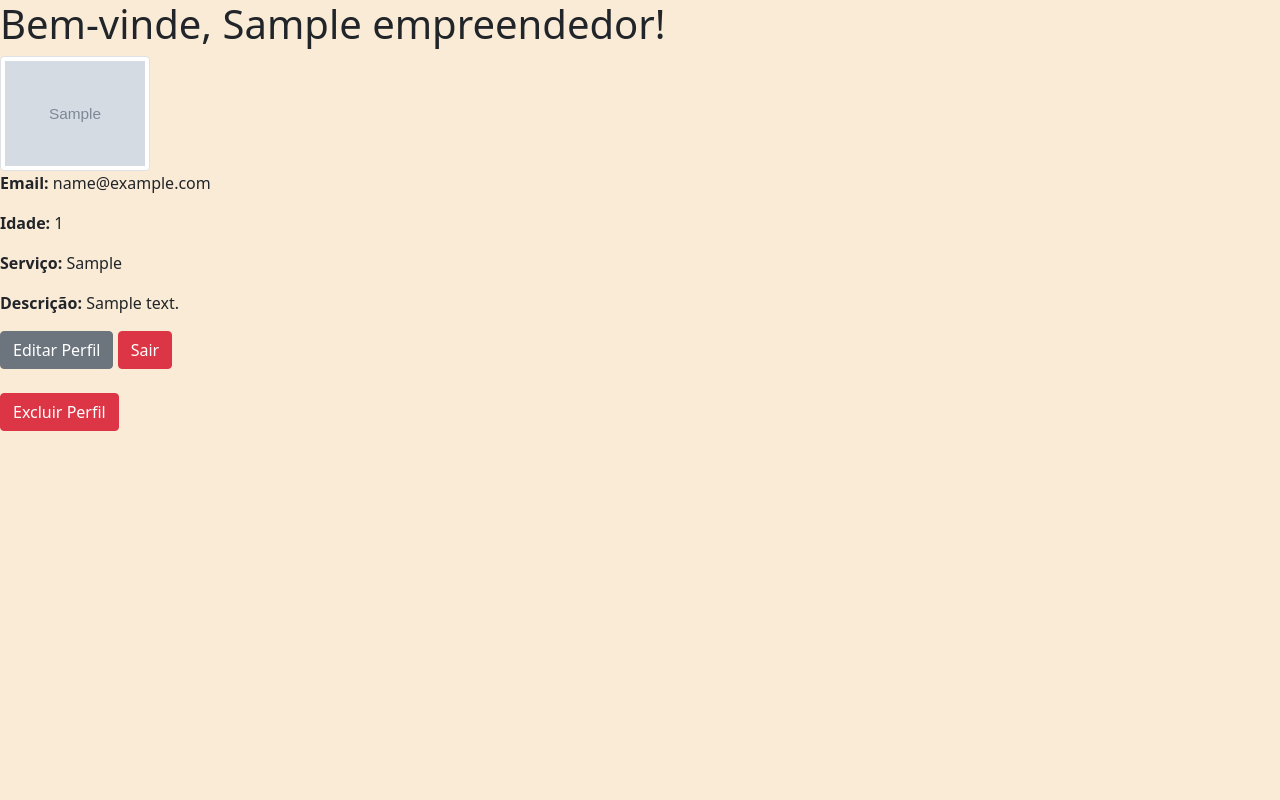
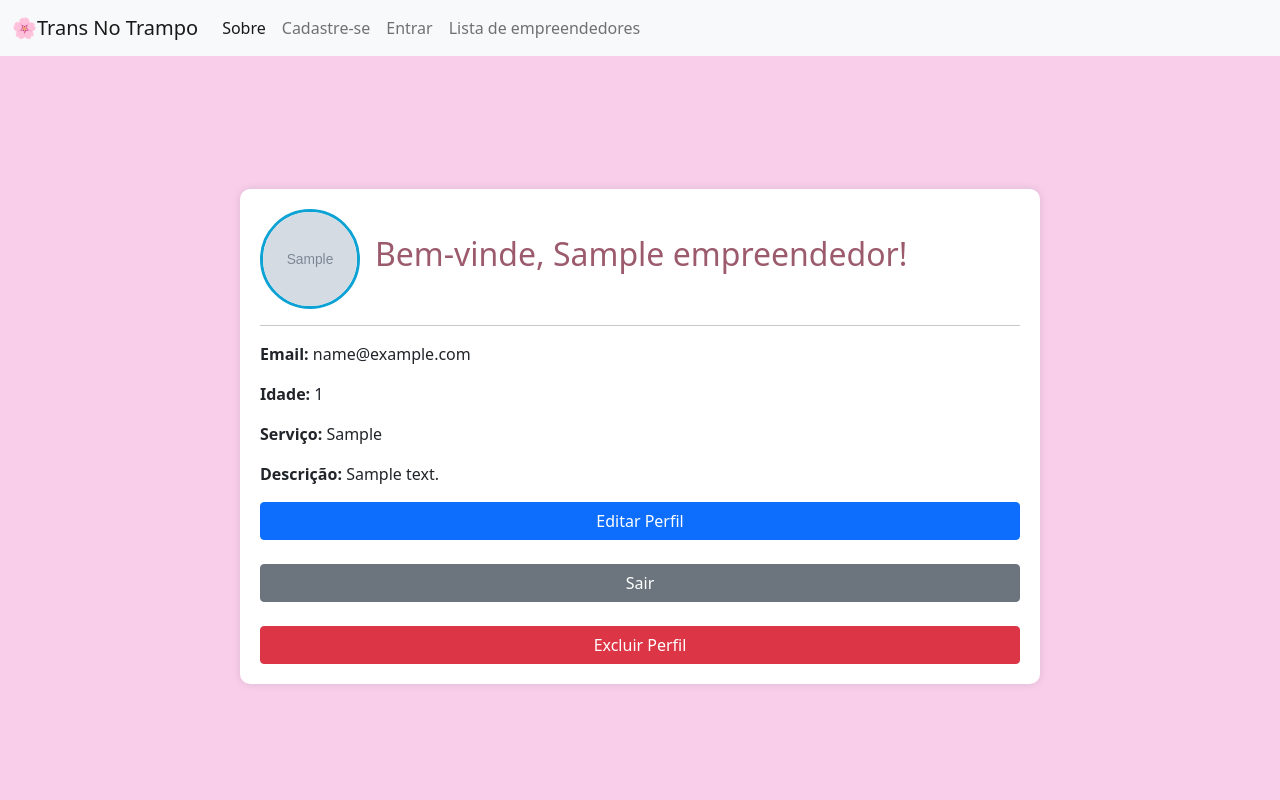
Before and after one commit to Joaquim-Renato/transNoTrampo, a Django app: page /perfil/1/ in a window 1280 px wide. Run offline with Django 3.2, Linux system fonts and the light colour scheme; tables that the repository leaves empty hold one stand-in row (values such as "Sample post"); grey boxes marked "Sample" are stand-in pictures.

Commit message:
perfil de usuario ok

```diff
--- a/empreendedores/templates/perfil.html
+++ b/empreendedores/templates/perfil.html
@@ -4,43 +4,93 @@
     <meta charset="UTF-8">
     <meta name="viewport" content="width=device-width, initial-scale=1.0">
     <title>Perfil do Empreendedor</title>
-    <link
-    href="https://cdn.jsdelivr.net/npm/bootstrap@5.0.2/dist/css/bootstrap.min.css"
-    rel="stylesheet"
-    integrity="sha384-EVSTQN3/azprG1Anm3QDgpJLIm9Nao0Yz1ztcQTwFspd3yD65VohhpuuCOmLASjC"
-    crossorigin="anonymous"
-/>
-<script
-    src="https://cdn.jsdelivr.net/npm/bootstrap@5.0.2/dist/js/bootstrap.bundle.min.js"
-    integrity="sha384-MrcW6ZMFYlzcLA8Nl+NtUVF0sA7MsXsP1UyJoMp4YLEuNSfAP+JcXn/tWtIaxVXM"
-    crossorigin="anonymous"
-></script>
+    {% load static %}
+    <link rel="stylesheet" href="{% static 'styles.css' %}">
+    <link href="https://cdn.jsdelivr.net/npm/bootstrap@5.0.2/dist/css/bootstrap.min.css" rel="stylesheet">
+    <script src="https://cdn.jsdelivr.net/npm/bootstrap@5.0.2/dist/js/bootstrap.bundle.min.js"></script>
 
 </head>
-<body style="background-color: antiquewhite;"  >
-
-    <h1 > Bem-vinde, {{ empreendedor.nome }}!</h1>
-
-     <!-- Exibir a foto do empreendedor -->
+<body>
+        <!-- Navbar -->
+        <nav class="navbar navbar-expand-lg navbar-light bg-light fixed-top">
+            <div class="container-fluid">
+                <a class="navbar-brand" href="/">🌸Trans No Trampo</a>
+                <button class="navbar-toggler" type="button" data-bs-toggle="collapse" data-bs-target="#navbarNav" aria-controls="navbarNav" aria-expanded="false" aria-label="Toggle navigation">
+                    <span class="navbar-toggler-icon"></span>
+                </button>
+                <div class="collapse navbar-collapse" id="navbarNav">
+                    <ul class="navbar-nav">
+                        <li class="nav-item">
+                            <a class="nav-link active" href="{% url 'sobre' %}">Sobre</a>
+                        </li>
+                        <li class="nav-item">
+                            <a class="nav-link" href="{% url 'cadastrar_empreendedor' %}">Cadastre-se</a>
+                        </li>
+                        <li class="nav-item">
+                            <a class="nav-link" href="{% url 'login' %}">Entrar</a>
+                        </li>
+                        <li class="nav-item">
+                            <a class="nav-link" href="{% url 'lista_empreendedores' %}">Lista de empreendedores</a>
+                        </li>
+                    </ul>
+                </div>
+            </div>
+        </nav>
+        <br><br><br>
+    <div class="container">
+        <div class="profile-container">
+            <div class="profile-header">
                 {% if empreendedor.foto_perfil %}
-        <img src="{{ empreendedor.foto_perfil.url }}" alt="Foto de {{ empreendedor.nome }}" class="img-thumbnail" width="150">
+                    <img src="{{ empreendedor.foto_perfil.url }}" alt="Foto de {{ empreendedor.nome }}">
                 {% else %}
-        <p>Sem foto de perfil</p>
+                    <img src="https://via.placeholder.com/100" alt="Sem foto de perfil">
                 {% endif %}
-
+                <h2>Bem-vinde, {{ empreendedor.nome }}!</h2>
+            </div>
+            <hr>
             <p><strong>Email:</strong> {{ empreendedor.email }}</p>
             <p><strong>Idade:</strong> {{ empreendedor.idade }}</p>
             <p><strong>Serviço:</strong> {{ empreendedor.servico }}</p>
             <p><strong>Descrição:</strong> {{ empreendedor.descricao }}</p>
 
-    <!-- Aqui você pode adicionar links para editar o perfil ou sair -->
-    <a href="{% url 'edit_empreendedor' empreendedor.id %}" type="button" class="btn btn-secondary">Editar Perfil</a>
-
-    <a href="{% url 'logout' %}" type="button" class="btn btn-danger">Sair</a>
-
+            <div class="profile-buttons">
+                <a href="{% url 'edit_empreendedor' empreendedor.id %}" class="btn btn-primary">Editar Perfil</a>
+               <br>
+               <br>
+                <a href="{% url 'logout' %}" class="btn btn-secondary">Sair</a>
                 <br>
                 <br>
                 <a href="{% url 'delete_empreendedor' empreendedor.id %}" class="btn btn-danger">Excluir Perfil</a>
-
+            </div>
+        </div>
+    </div>
 </body>
 </html>
+
+<style>
+    body {
+        background-color: #f8ceeb;
+    }
+    .profile-container {
+        max-width: 800px;
+        margin: 20px auto;
+        background: white;
+        padding: 20px;
+        border-radius: 10px;
+        box-shadow: 0 0 10px rgba(0, 0, 0, 0.1);
+    }
+    .profile-header {
+        display: flex;
+        align-items: center;
+        gap: 15px;
+    }
+    .profile-header img {
+        width: 100px;
+        height: 100px;
+        border-radius: 50%;
+        border: 3px solid #0DA2D4;
+    }
+    .profile-buttons {
+        margin-top: 15px;
+    }
+</style>
```
Also changed, not shown: empreendedores/migrations/0001_initial.py, empreendedores/migrations/0002_remove_empreendedor_user.py (deleted), empreendedores/migrations/0003_empreendedor_foto_perfil.py (deleted). Lines whose indentation alone changed are shown as unchanged.
